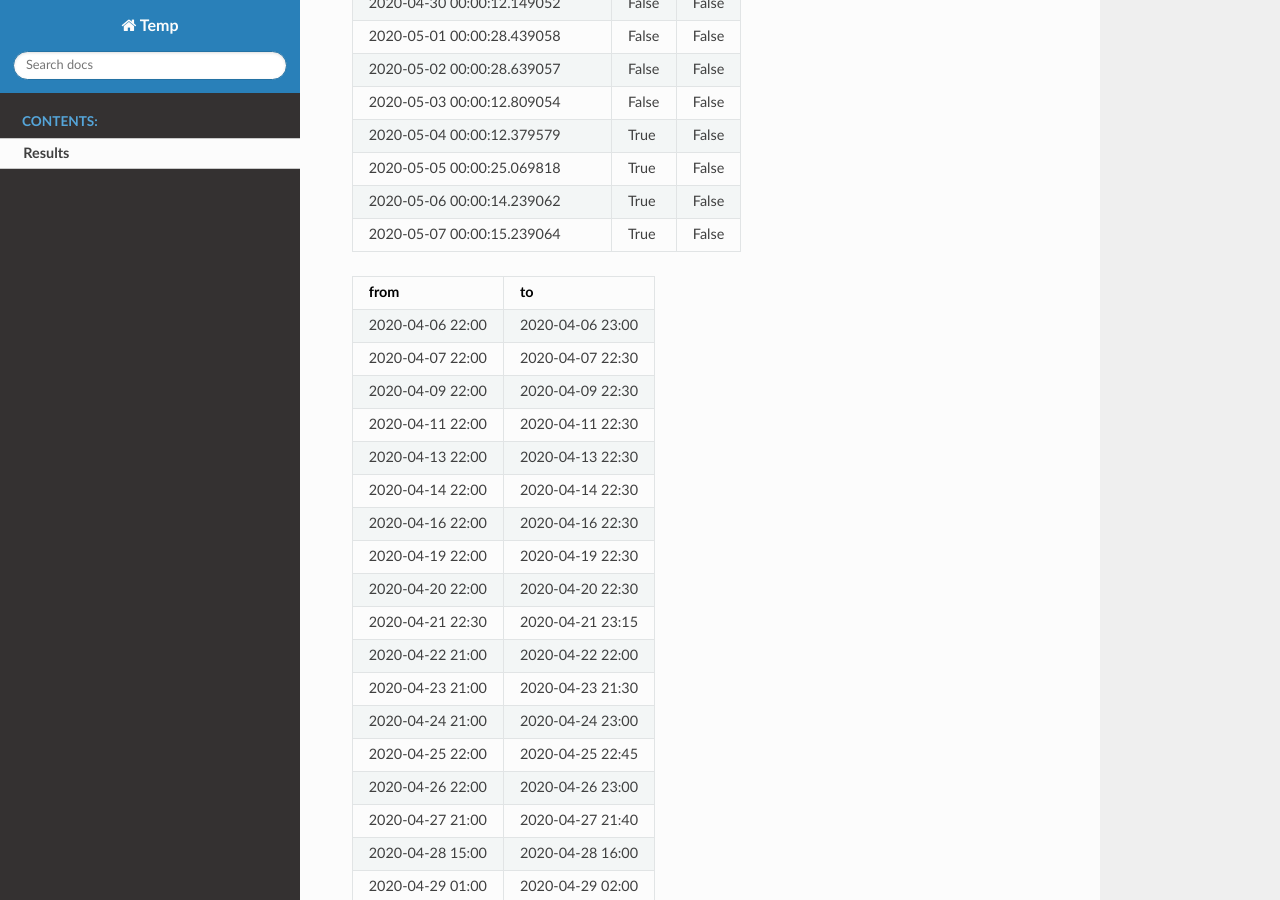
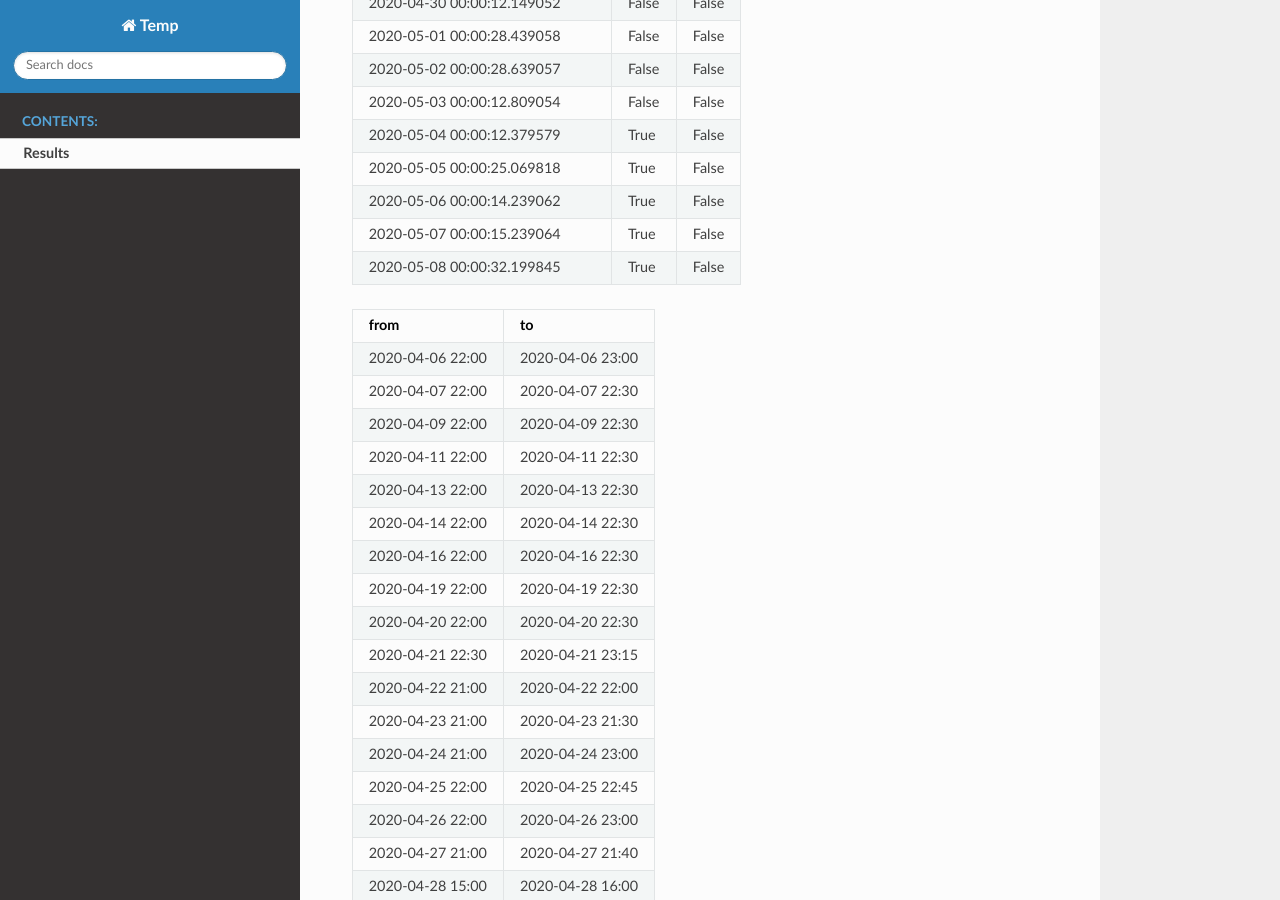
Before and after one commit to shlomow/queries-results, a Sphinx documentation site: the page built from source/results.rst, in a window 1280 px wide and 900 px high, scrolled down 998 px. Built offline with Sphinx 7.4.7 and the Read the Docs theme 2.0.0, drawn with Linux system fonts in a browser that asks for light colours.

Commit message:
update results

```diff
--- a/source/results.rst
+++ b/source/results.rst
@@ -37,6 +37,7 @@ Results
    2020-05-05 00:00:25.069818, True, False
    2020-05-06 00:00:14.239062, True, False
    2020-05-07 00:00:15.239064, True, False
+   2020-05-08 00:00:32.199845, True, False
 
 .. csv-table::
    :header: "from", "to"
```
Also changed, not shown: results.json (+1 -1 lines).
